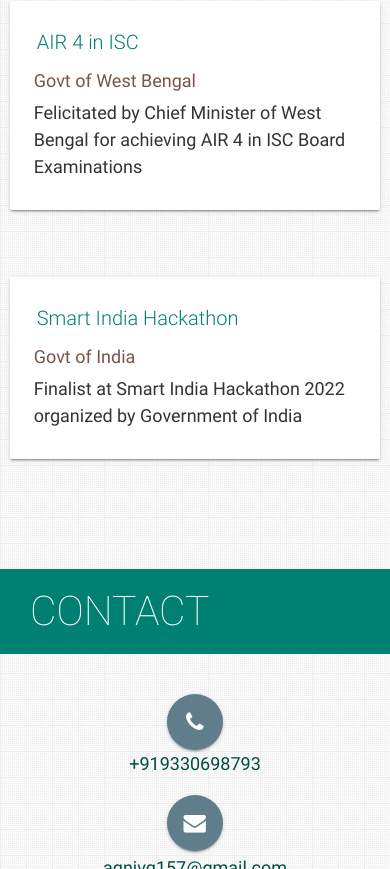
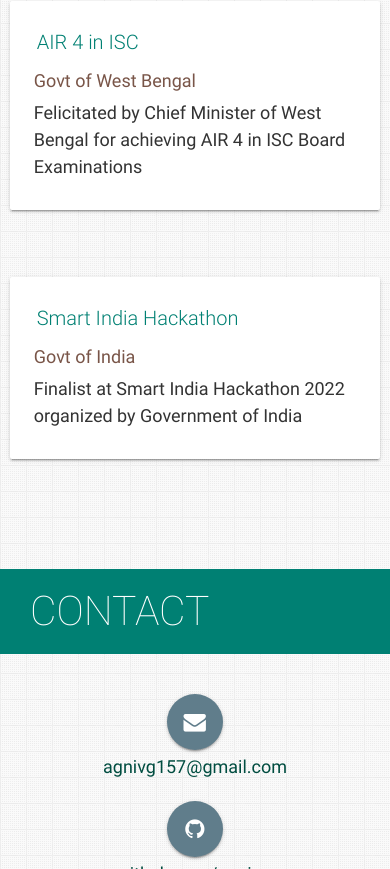
Before and after one commit to agnivg/agnivg.github.io, a plain HTML site: page index.html in a window 390 px wide. Shown: the part 11131-12000 px from the top of the page. Drawn offline with nearby package versions, Linux system fonts and the light colour scheme.

Commit message:
removed phone no

```diff
--- a/index.html
+++ b/index.html
@@ -850,11 +850,6 @@
       <h3 class="page-title white-text teal">Contact</h3>
       <div class="container">
         <p>
-          <a aria-label="Call Agniv" data-position="top" data-tooltip="Call Agniv"
-            class="btn-floating btn-large waves-effect waves-light blue-grey tooltipped"><i class="fa fa-phone"></i><a
-              aria-label="Call Agniv">+919330698793</a></a>
-        </p>
-        <p>
           <a aria-label="Email Agniv" href="mailto:agnivg157@gmail.com" target="_blank" data-position="top"
             data-tooltip="Email Agniv" class="btn-floating btn-large waves-effect waves-light blue-grey tooltipped"><i
               class="fa fa-envelope"></i><a aria-label="Email Agniv" href="mailto:agnivg157@gmail.com"
```
